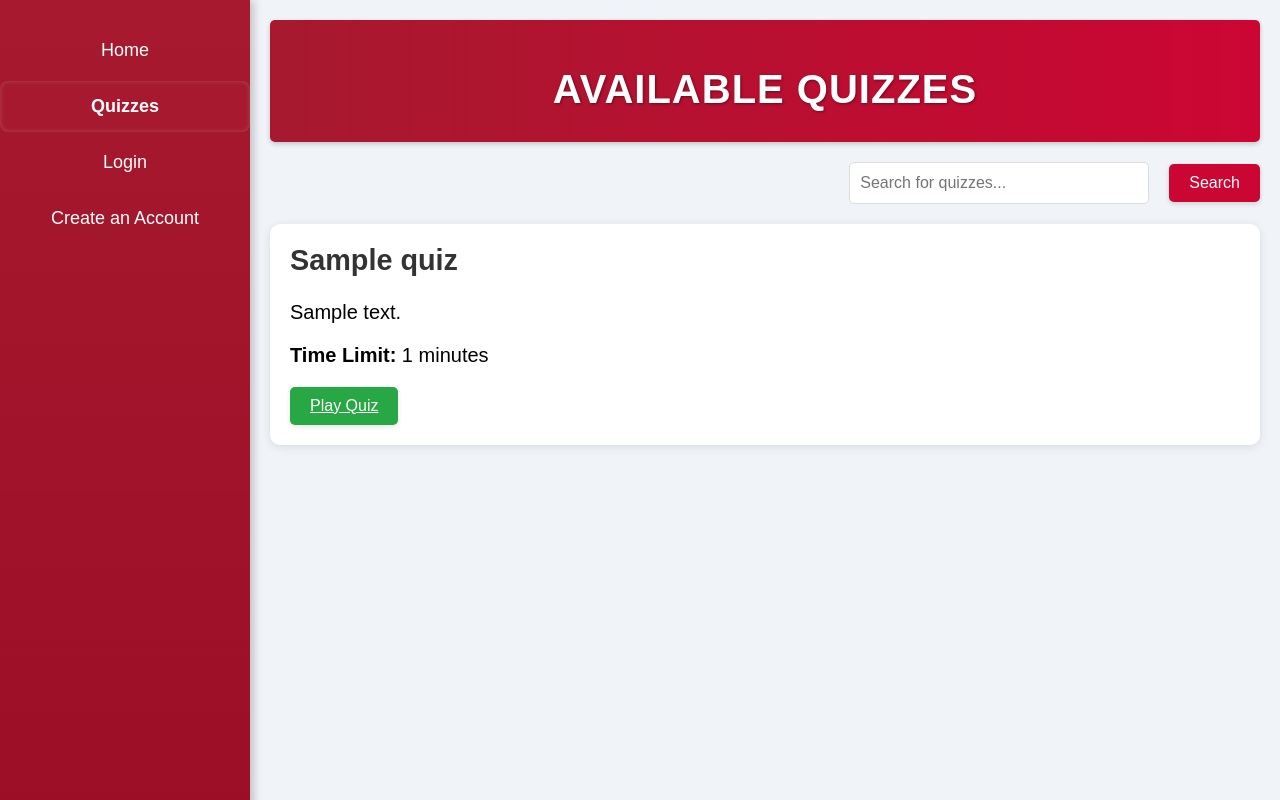
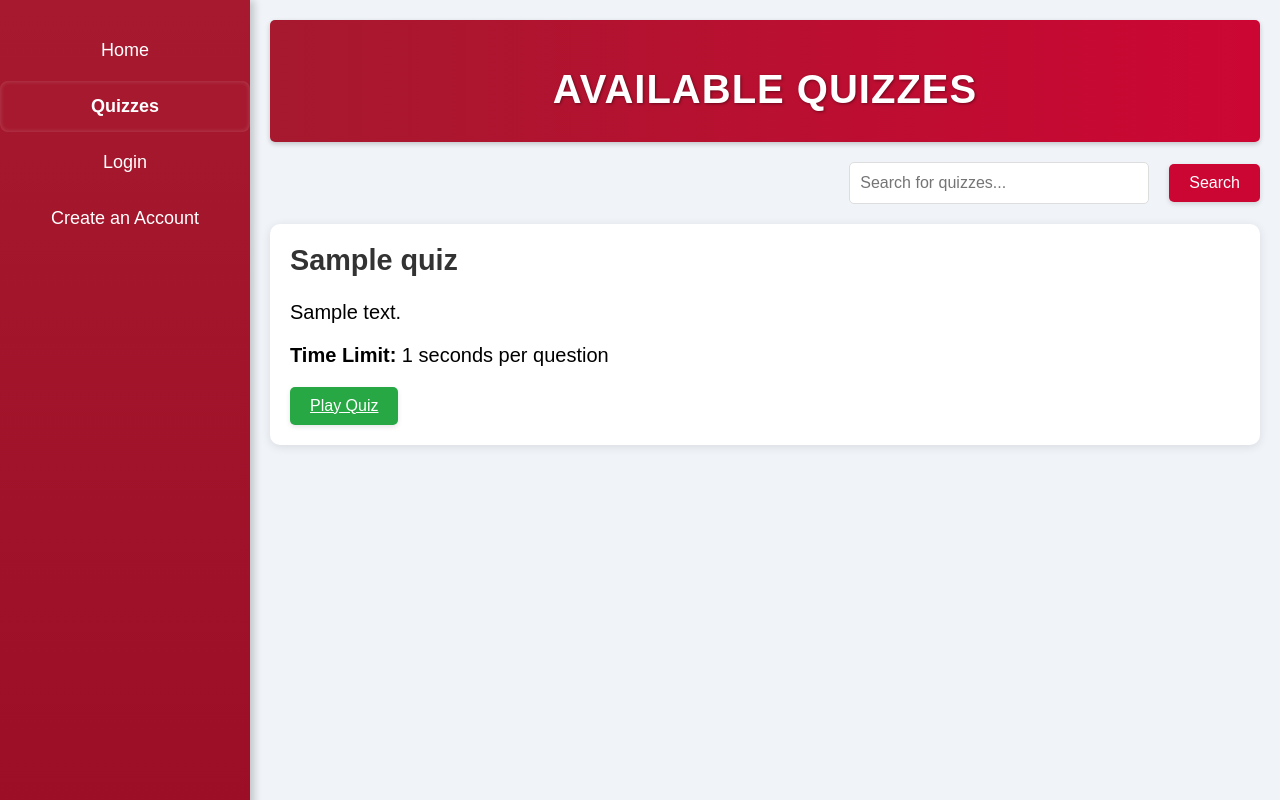
Before and after one commit to Joshua-Justus/Trivia-Game-276, a Flask app: page /quizzes in a window 1280 px wide. Run offline with Flask 3, Linux system fonts and the light colour scheme; tables that the repository leaves empty hold one stand-in row (values such as "Sample post").

Commit message:
Updated quizzes.html

```diff
--- a/templates/quizzes.html
+++ b/templates/quizzes.html
@@ -41,7 +41,7 @@
                 <div class="quiz-item">
                     <h2 class="quiz-title">{{ quiz.title }}</h2>
                     <p class="quiz-description">{{ quiz.description }}</p>
-                    <p class="quiz-time-limit"><strong>Time Limit:</strong> {{ quiz.time_limit }} minutes</p>
+                    <p class="quiz-time-limit"><strong>Time Limit:</strong> {{ quiz.time_limit }} seconds per question</p>
                     <a href="{{ url_for('play_quiz', quiz_id=quiz.id) }}" class="btn">Play Quiz</a>
                 </div>
                 {% endfor %}
```
